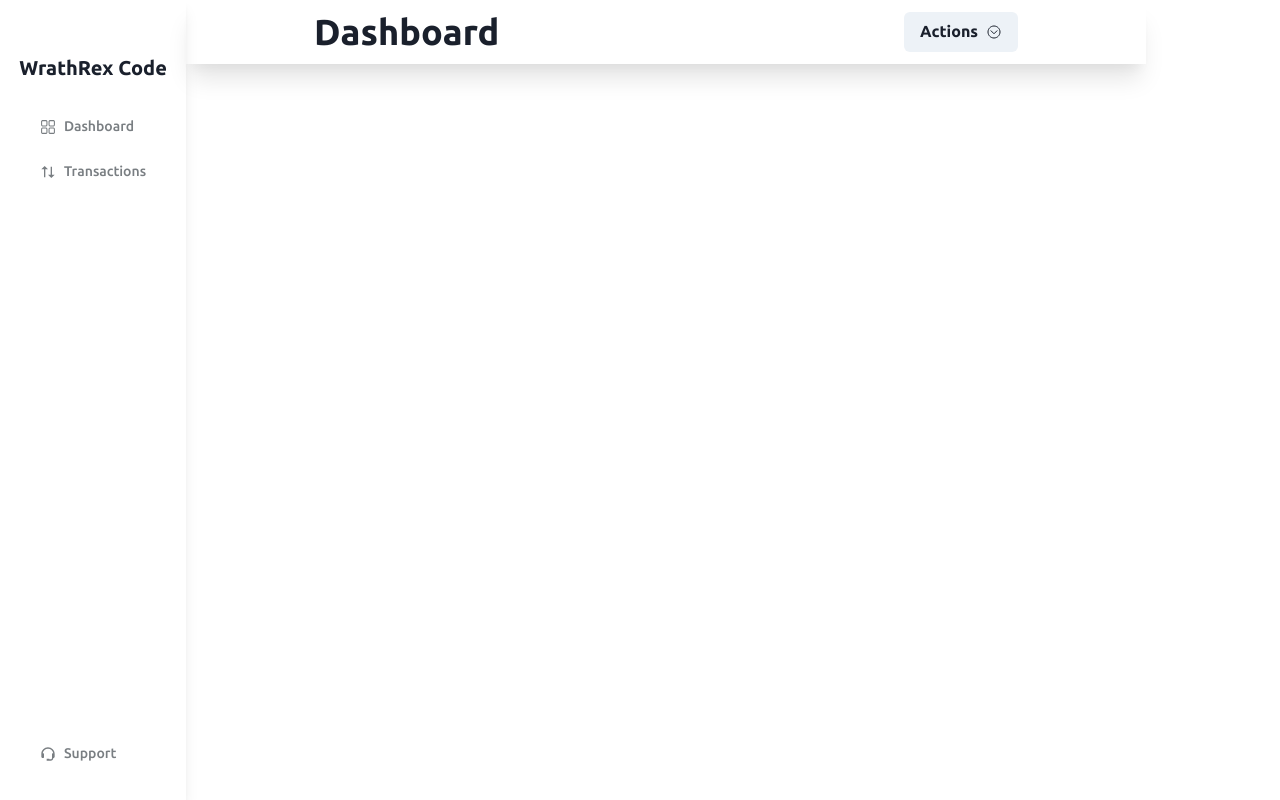
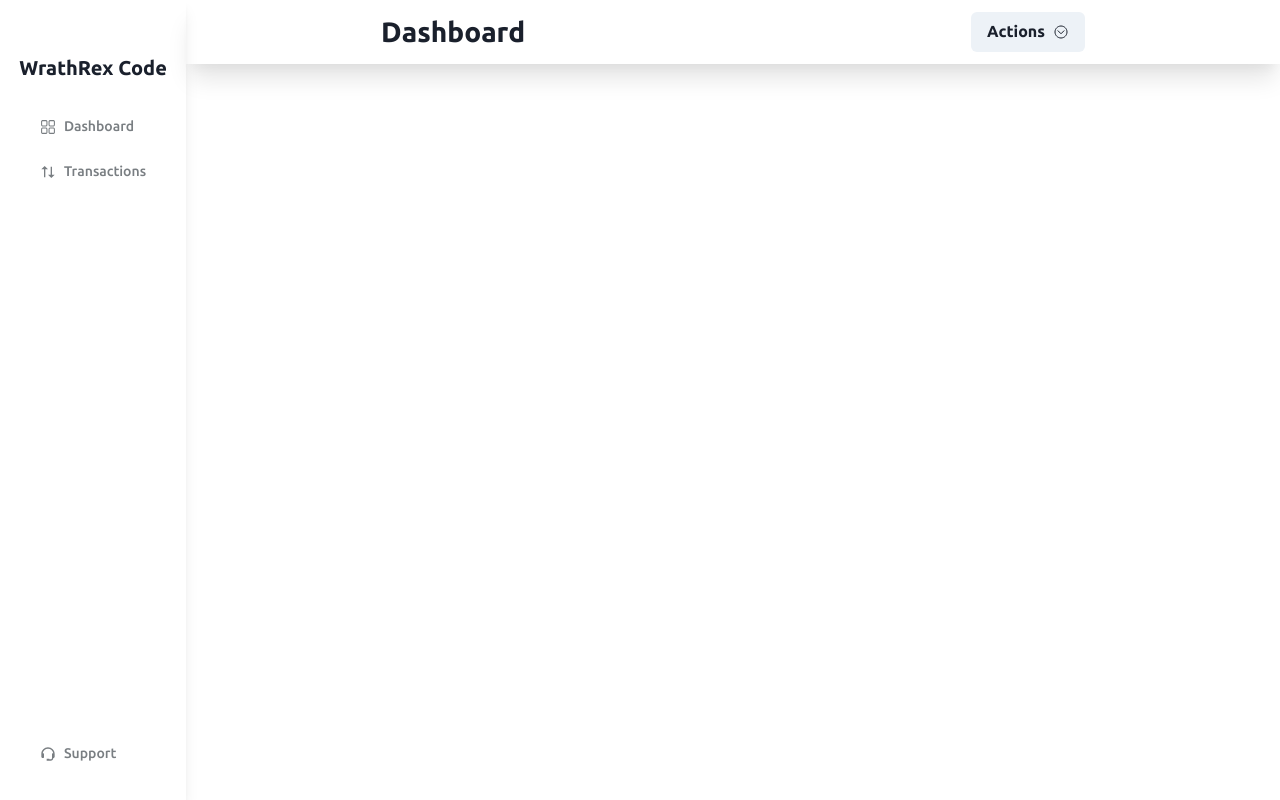
Before and after one commit to Sobanhanif4/crypto-dashboard-react, a React (Vite) app: page / in a window 1280 px wide. Built offline with nearby package versions, Linux system fonts and the light colour scheme.

Commit message:
chakra option added

```diff
--- a/src/components/TopNav.jsx
+++ b/src/components/TopNav.jsx
@@ -1,4 +1,5 @@
 import {
+    Box,
   Button,
   Heading,
   HStack,
@@ -11,8 +12,9 @@ import { IoChevronDownCircleOutline } from "react-icons/io5";
 
 const TopNav = () => {
   return (
-    <HStack maxW="60rem" boxShadow="xl" h="16" justify="space-between" px={32}>
-      <Heading>Dashboard</Heading>
+    <Box boxShadow="xl">
+    <HStack maxW="60rem" h="16" justify="space-between" px={32} mx="auto" >
+      <Heading fontSize= "28px">Dashboard</Heading>
 
       <Menu>
         <MenuButton as={Button} rightIcon={<IoChevronDownCircleOutline />}>
@@ -27,6 +29,7 @@ const TopNav = () => {
         </MenuList>
       </Menu>
     </HStack>
+    </Box>
   );
 };
 
```
